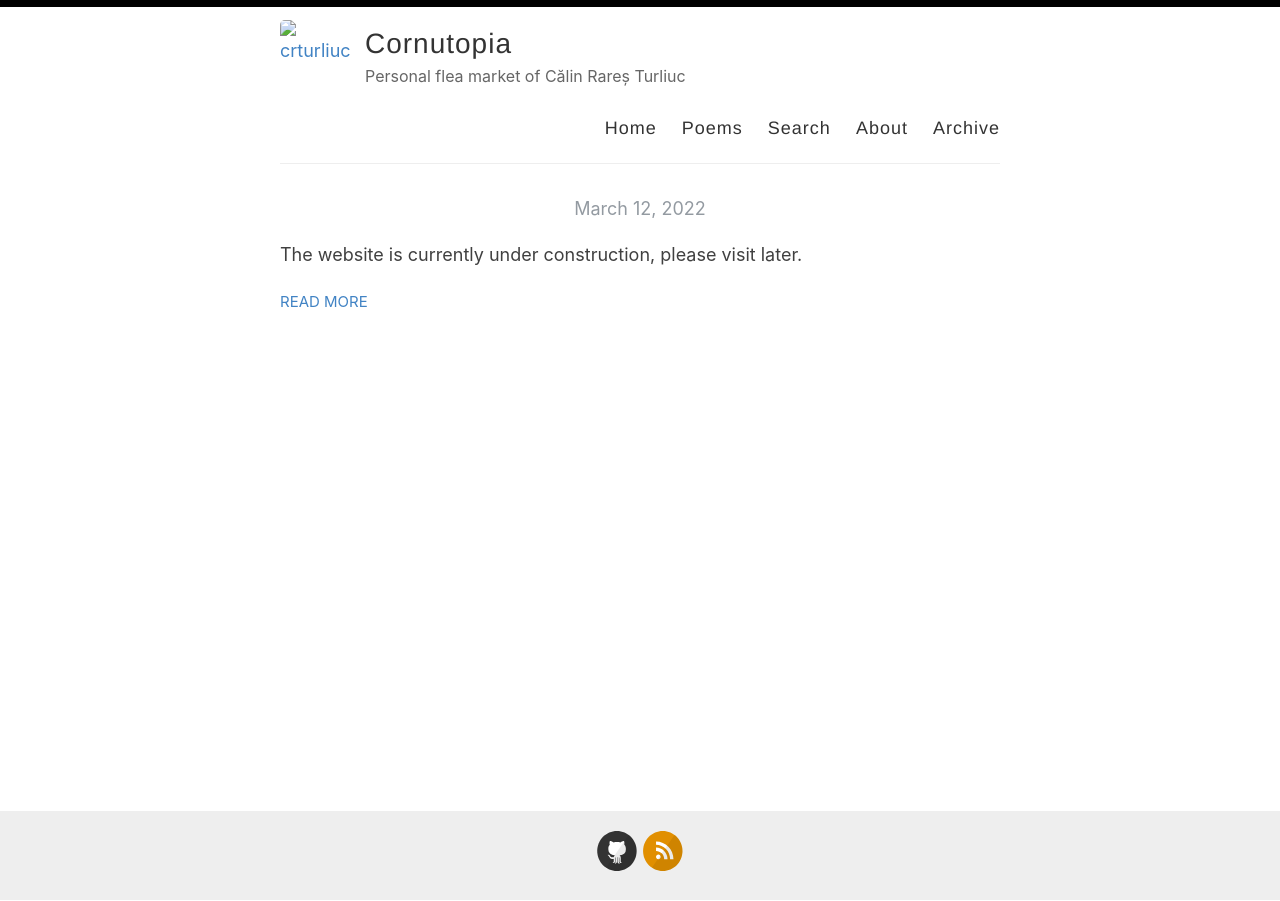
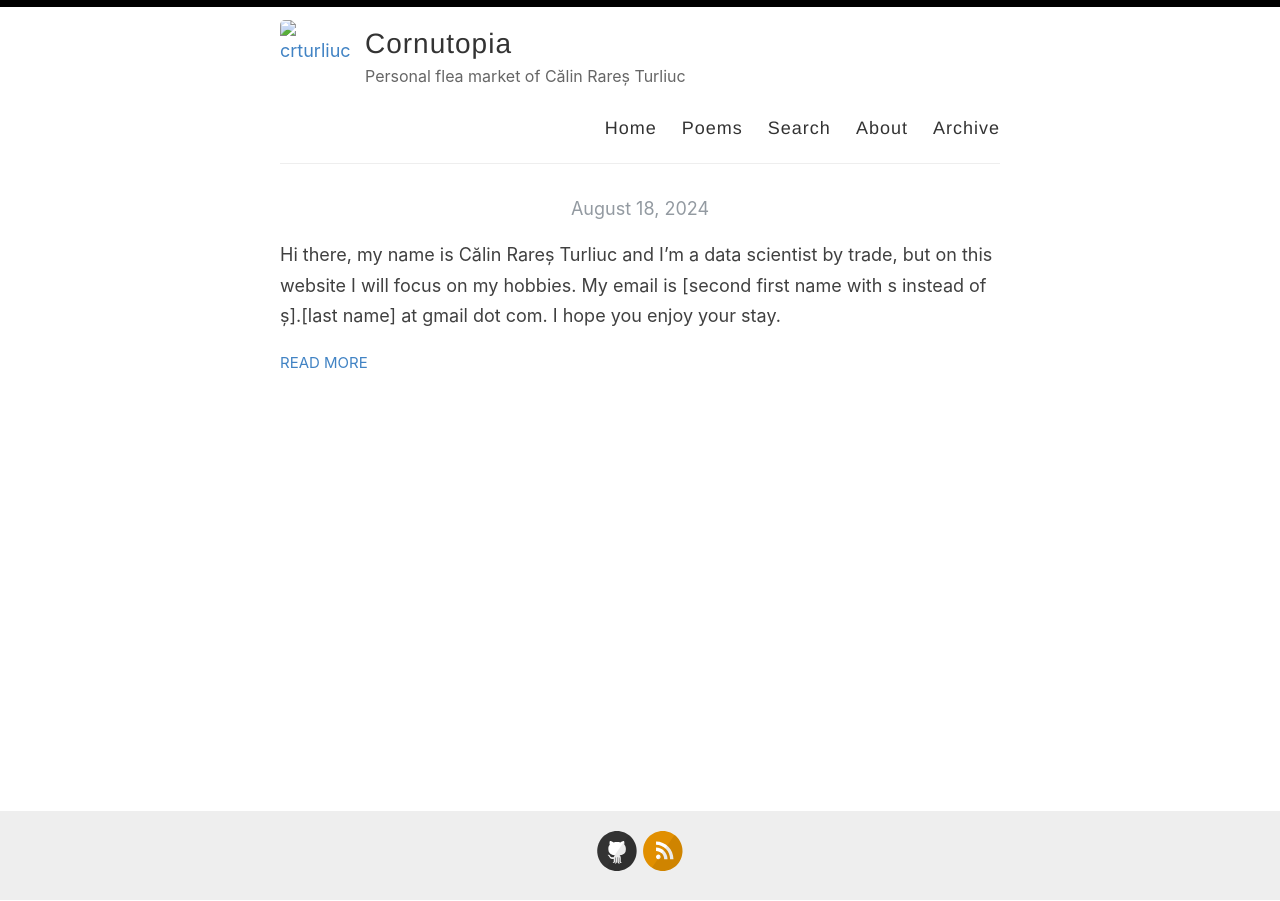
Before and after one commit to crturliuc/crturliuc.github.io, a Jekyll site: the page built from index.html, in a window 1280 px wide. Built offline with Jekyll 4.4.1, drawn with Linux system fonts in a browser that asks for light colours; the list of posts is cut into pages by our own code.

Commit message:
pages and welcome updated

```diff
--- a/_posts/2022-03-12-under-construction.md
+++ /dev/null
@@ -1,6 +0,0 @@
----
-layout: post
-title: ""
-categories: Miscellaneous
----
-The website is currently under construction, please visit later.
--- /dev/null
+++ b/_posts/2024-08-18-welcome.md
@@ -0,0 +1,6 @@
+---
+layout: post
+title: ""
+categories: Miscellaneous
+---
+Hi there, my name is Călin Rareș Turliuc and I'm a data scientist by trade, but on this website I will focus on my hobbies. My email is [second first name with s instead of ș].[last name] at gmail dot com. I hope you enjoy your stay.
```
Also changed, not shown: _pages/music.md (added, +13 -0 lines), _pages/poems.md (+4 -0 lines), _pages/video_games.md (added, +11 -0 lines), 1 other file.
